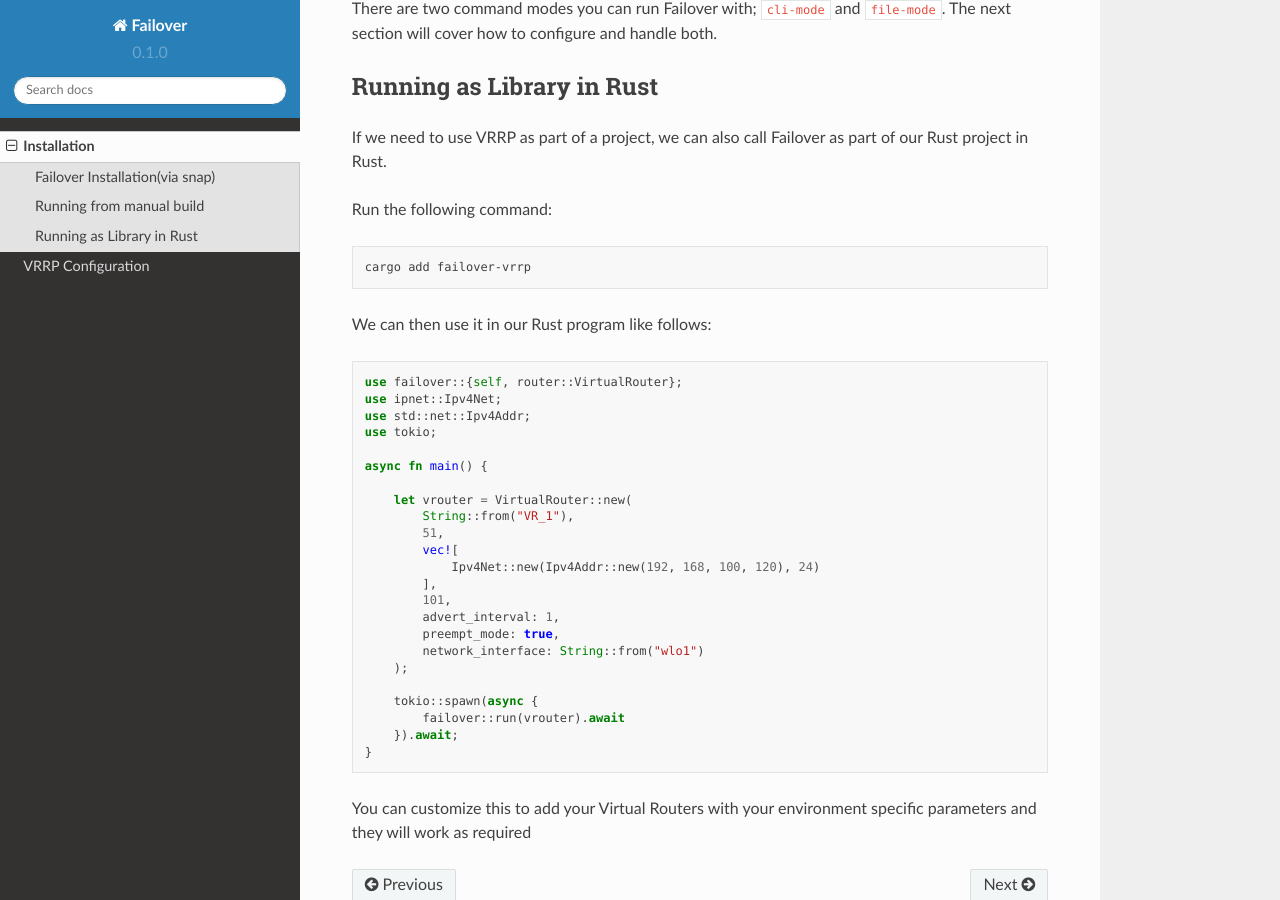
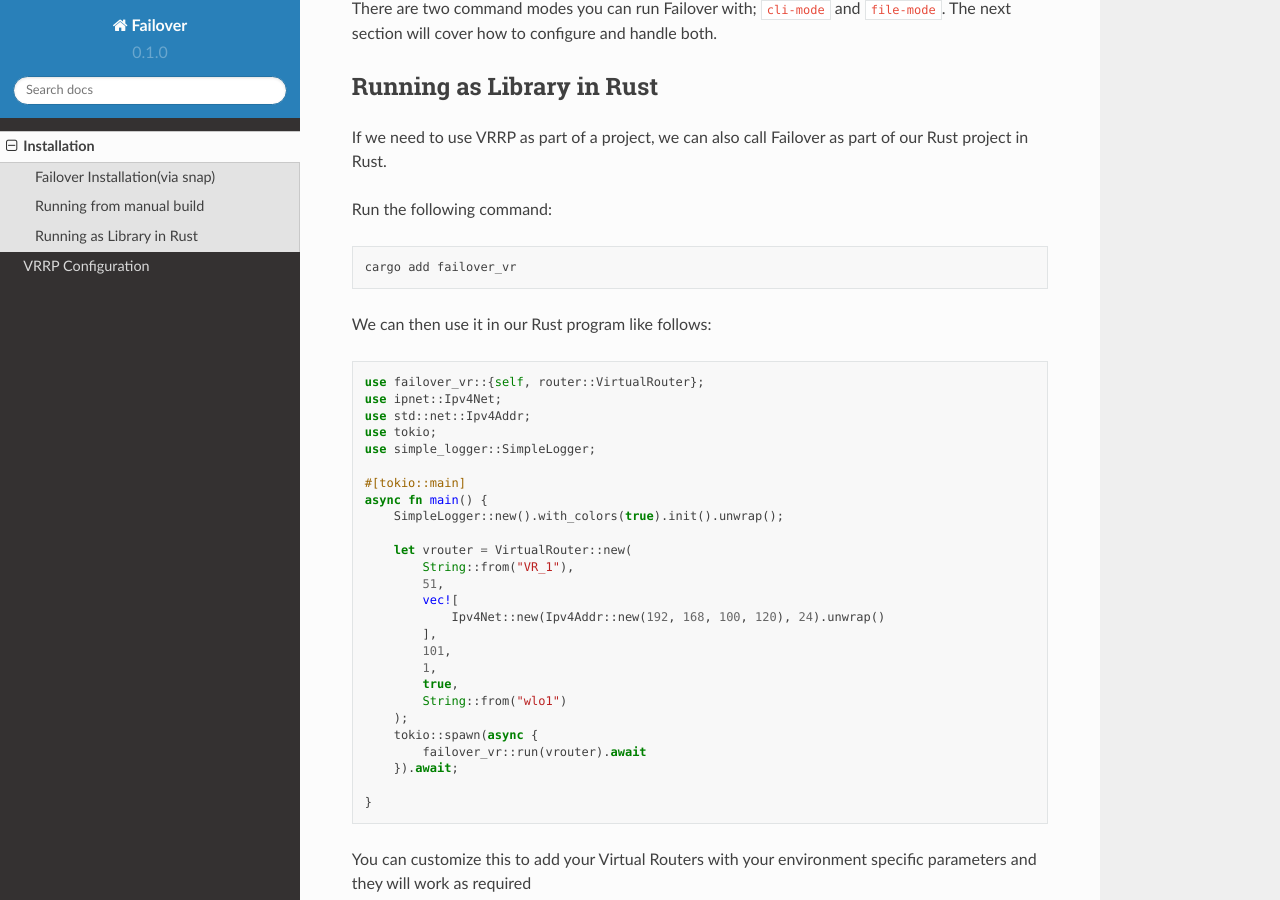
Before and after one commit to Paul-weqe/failover-docs, a Sphinx documentation site: the page built from docs/source/install.rst, in a window 1280 px wide and 900 px high, scrolled down 1808 px. Built offline with Sphinx 7.4.7 and the Read the Docs theme 2.0.0, drawn with Linux system fonts in a browser that asks for light colours.

Commit message:
Modify library name

```diff
--- a/docs/source/install.rst
+++ b/docs/source/install.rst
@@ -87,35 +87,38 @@
 
 .. code-block:: bash
 
-    cargo add failover-vrrp
+    cargo add failover_vr
 
 
 We can then use it in our Rust program like follows:
 
 .. code-block:: rust
 
-    use failover::{self, router::VirtualRouter};
+    use failover_vr::{self, router::VirtualRouter};
     use ipnet::Ipv4Net;
     use std::net::Ipv4Addr;
     use tokio;
+    use simple_logger::SimpleLogger;
 
+    #[tokio::main]
     async fn main() {
+        SimpleLogger::new().with_colors(true).init().unwrap();
 
         let vrouter = VirtualRouter::new(
             String::from("VR_1"),
             51,
             vec![
-                Ipv4Net::new(Ipv4Addr::new(192, 168, 100, 120), 24)
+                Ipv4Net::new(Ipv4Addr::new(192, 168, 100, 120), 24).unwrap()
             ],
             101,
-            advert_interval: 1,
-            preempt_mode: true,
-            network_interface: String::from("wlo1")
+            1,
+            true,
+            String::from("wlo1")
         );
+        tokio::spawn(async {
+            failover_vr::run(vrouter).await
+        }).await;
 
-        tokio::spawn(async {
-            failover::run(vrouter).await
-        }).await;
     }
 
 
```
